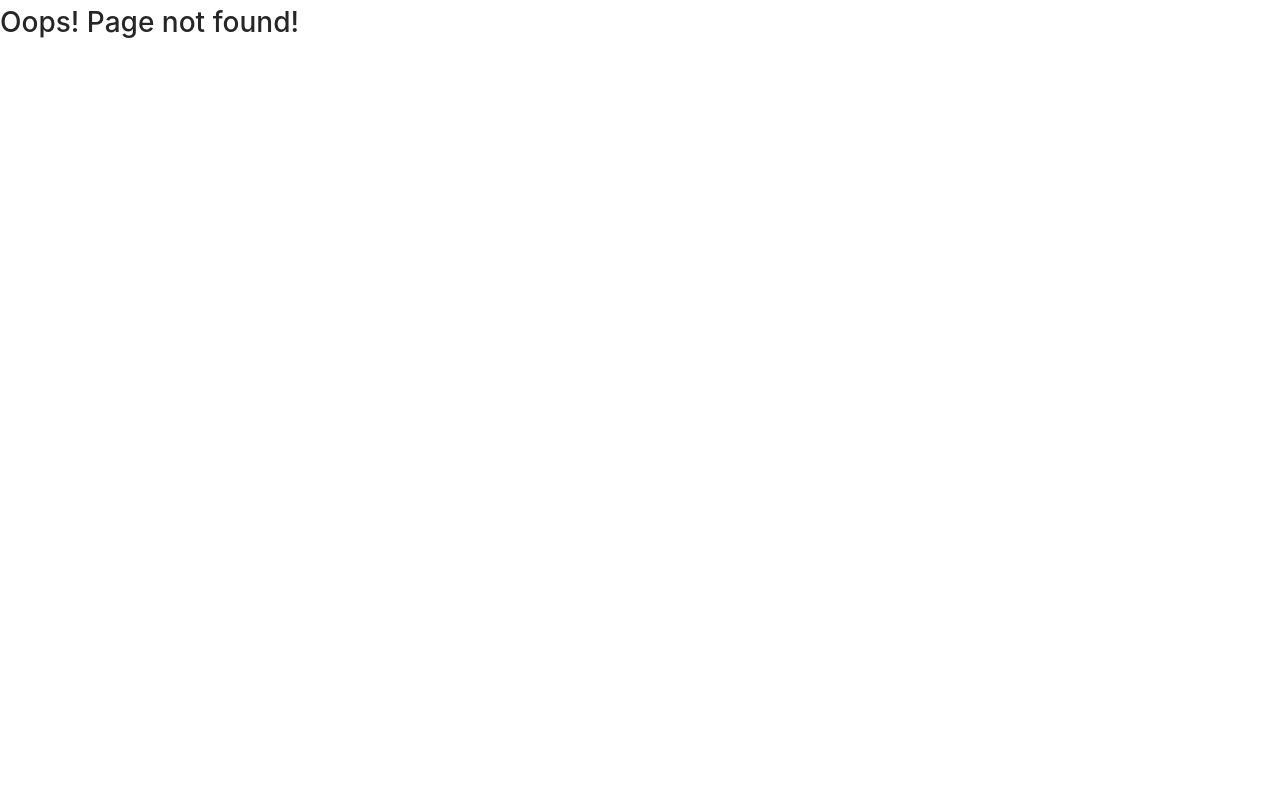
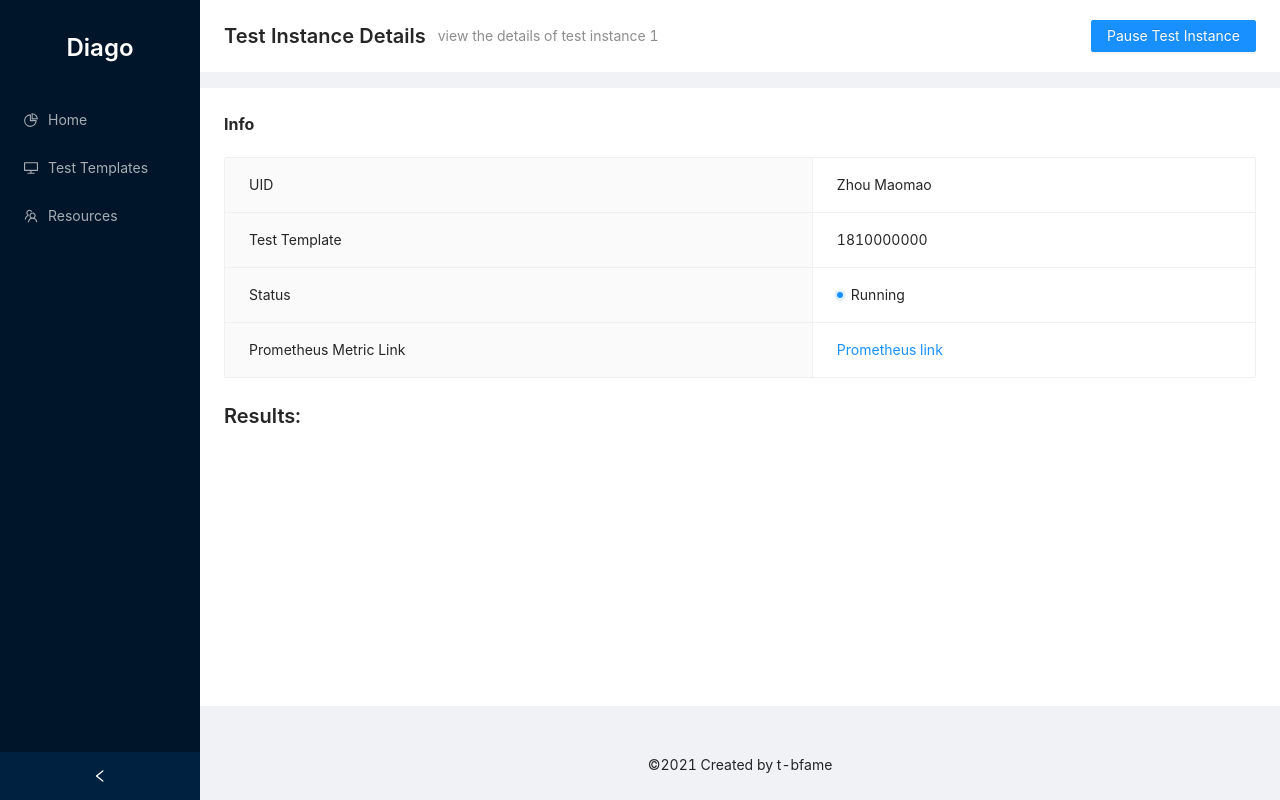
Before and after one commit to t-bfame/diago-ui, a React (Create React App) app: page /test-instance-details/1 in a window 1280 px wide. Before the commit this address had no page. Built offline with nearby package versions, Linux system fonts and the light colour scheme.

Commit message:
link to test instance details page

```diff
--- a/src/App.js
+++ b/src/App.js
@@ -4,7 +4,7 @@ import LandingPage from './LandingPage';
 import MainPage from './main/views';
 import CreateTestTemplatePage from './main/views/CreateTestTemplatePage';
 import TestTemplateDetailsPage from './test-template-details/views';
-import TestInstanceDetailPage from './test-instance-details/views';
+import TestInstanceDetailsPage from './test-instance-details/views';
 
 class App extends Component {
   render() {
@@ -15,7 +15,7 @@ class App extends Component {
           <Route exact path="/tests" component={MainPage} />
           <Route exact path="/create-test-template" component={CreateTestTemplatePage} />
           <Route path="/test-template-details/:id" component={TestTemplateDetailsPage} />
-          <Route exact path="/test-instance-details" component={TestInstanceDetailPage} />
+          <Route exact path="/test-instance-details/:id" component={TestInstanceDetailsPage} />
           <Route render={() => <h1>Oops! Page not found!</h1>} />
         </Switch>
       </BrowserRouter>
--- a/src/LandingPage.jsx
+++ b/src/LandingPage.jsx
@@ -72,7 +72,13 @@ const LandingPage = ({ history }) => {
             </Typography.Title>
             <Table
               columns={testInstanceCols}
-              dataSource={activeIds.map(id => testInstances.get(id))}
+              dataSource={activeIds.map(id => {
+                const instance = testInstances.get(id)
+                return {
+                  key: instance.ID,
+                  ...instance
+                };
+              })}
               // TODO: links to test instance details
             />
           </div>
@@ -82,12 +88,19 @@ const LandingPage = ({ history }) => {
             </Typography.Title>
             <Table
               columns={testInstanceCols}
-              dataSource={finishedIds.map(id => testInstances.get(id))}
+              dataSource={finishedIds.map(id => {
+                const instance = testInstances.get(id);
+                return {
+                  key: instance.ID,
+                  ...instance,
+                };
+              })}
               // TODO: links to test instance details
             />
           </div>
         </Space>
       }
+      currentPage="/"
     />
   )
 }
--- a/src/common/views/Page.js
+++ b/src/common/views/Page.js
@@ -1,19 +1,17 @@
 import React, { Component } from 'react';
 import PropTypes from 'prop-types';
+import { withRouter } from 'react-router-dom';
 import { Layout, Menu, Typography }  from 'antd';
 import {
   DesktopOutlined,
   PieChartOutlined,
-  FileOutlined,
   TeamOutlined,
-  UserOutlined,
 } from '@ant-design/icons';
 
 import '../styles/index.css';
 
 const { Header, Content, Footer, Sider } = Layout;
 const { Title } = Typography;
-const { SubMenu } = Menu;
 
 class Page extends Component {
   constructor(props) {
@@ -27,8 +25,13 @@ class Page extends Component {
     this.setState({collapsed});
   }
 
+  handleNavigation = e => {
+    const { history } = this.props;
+    history.push(e.key);
+  }
+
   render() {
-    const { CustomPageHeader, CustomPageContent } = this.props;
+    const { CustomPageHeader, CustomPageContent, currentPage } = this.props;
     const { collapsed } = this.state;
     const siteTitleText = collapsed ? 'D' : 'Diago';
 
@@ -46,24 +49,15 @@ class Page extends Component {
               {siteTitleText}
             </Title>
           </div>
-          <Menu theme="dark" defaultSelectedKeys={['1']} mode="inline">
-            <Menu.Item key="1" icon={<PieChartOutlined />}>
-              Option 1
+          <Menu theme="dark" defaultSelectedKeys={[currentPage]} mode="inline" onClick={this.handleNavigation}>
+            <Menu.Item key="/" icon={<PieChartOutlined />}>
+              Home
             </Menu.Item>
-            <Menu.Item key="2" icon={<DesktopOutlined />}>
-              Option 2
+            <Menu.Item key="/tests" icon={<DesktopOutlined />}>
+              Test Templates
             </Menu.Item>
-            <SubMenu key="sub1" icon={<UserOutlined />} title="User">
-              <Menu.Item key="3">Tom</Menu.Item>
-              <Menu.Item key="4">Bill</Menu.Item>
-              <Menu.Item key="5">Alex</Menu.Item>
-            </SubMenu>
-            <SubMenu key="sub2" icon={<TeamOutlined />} title="Team">
-              <Menu.Item key="6">Team 1</Menu.Item>
-              <Menu.Item key="8">Team 2</Menu.Item>
-            </SubMenu>
-            <Menu.Item key="9" icon={<FileOutlined />}>
-              Files
+            <Menu.Item key="/resources" icon={<TeamOutlined />} title="Team">
+              Resources
             </Menu.Item>
           </Menu>
         </Sider>
@@ -91,6 +85,8 @@ class Page extends Component {
 Page.propTypes = {
   CustomPageHeader: PropTypes.element.isRequired,
   CustomPageContent: PropTypes.element.isRequired,
+  history: PropTypes.object.isRequired,
+  currentPage: PropTypes.string,
 };
 
-export default Page;
+export default withRouter(Page);
--- a/src/main/views/CreateTestTemplatePage.js
+++ b/src/main/views/CreateTestTemplatePage.js
@@ -110,6 +110,7 @@ class CreateTestTemplatePage extends Component {
             </Form.Item>
           </Form>
         }
+        currentPage="/tests"
       />
     );
   }
--- a/src/main/views/index.js
+++ b/src/main/views/index.js
@@ -34,6 +34,7 @@ export default class MainPage extends Component {
             location={location}
           />
         }
+        currentPage="/tests"
       />
     );
   }
--- a/src/test-instance-details/views/index.js
+++ b/src/test-instance-details/views/index.js
@@ -7,16 +7,13 @@ import Page from '../../common/views/Page';
 
 const { Title, Link } = Typography;
 
-const TestInstanceDetailPage = connect((state, { match: { params: {id} } }) => ({
-
-}))(class TestInstanceDetailPage extends Component {
-
+const TestInstanceDetailsPage = connect((state, { match: { params: {id} } }) => ({
+  testInstances: state.model['test-instances'],
+}))(class TestInstanceDetailsPage extends Component {
     constructor(props) {
       super(props);
       this.state = {
-
       };
-
     }
 
     goToTestTemplateDeatilPage = () => {
@@ -29,27 +26,35 @@ const TestInstanceDetailPage = connect((state, { match: { params: {id} } }) => (
     }
 
     render() {
+      const { match, history, location, testInstances } = this.props;
+      const { id } = match.params;
 
-      const { match, history, location } = this.props;
-      const { id } = match.params;
+      console.log(testInstances);
+
+      const headerProps = {
+        className: "site-page-header",
+        title: "Test Instance Details",
+        subTitle: `view the details of test instance ${id}`,
+        extra: (
+          <Button key="1" type="primary" onClick={this.pauseButtonClicked}>
+            Pause Test Instance
+          </Button>
+        ),
+      };
+
+      const header = location.state
+      ? (
+        <PageHeader
+          {...headerProps}
+          onBack={() => window.history.back()}
+        />
+      ) : <PageHeader {...headerProps} backIcon={false} />
 
       return (
         <Page
-          CustomPageHeader={
-            <PageHeader
-              className="site-page-header"
-              backIcon={false}
-              title="Test Instance Details"
-              subTitle="manage everything related to a test instance!"
-              extra={
-                <Button key="1" type="primary" onClick={this.pauseButtonClicked}>
-                  Pause Test Instance
-                </Button>
-              }
-            />
-          }
+          CustomPageHeader={header}
           CustomPageContent={
-              <Space direction="vertical" size='middle' style={{ 'width': '100%' }}>
+            <Space direction="vertical" size='large' style={{ 'width': '100%' }}>
               <Descriptions title="Info" bordered column={1}>
                 <Descriptions.Item label="UID">Zhou Maomao</Descriptions.Item>
                 <Descriptions.Item label="Test Template">1810000000</Descriptions.Item>
@@ -74,10 +79,10 @@ const TestInstanceDetailPage = connect((state, { match: { params: {id} } }) => (
     }
   });
 
-TestInstanceDetailPage.propTypes = {
+TestInstanceDetailsPage.propTypes = {
   history: PropTypes.object.isRequired,
   location: PropTypes.object.isRequired,
   //match: PropTypes.object.isRequired,
 };
 
-export default TestInstanceDetailPage;
+export default TestInstanceDetailsPage;
--- a/src/test-template-details/views/index.js
+++ b/src/test-template-details/views/index.js
@@ -38,6 +38,11 @@ const testInstanceTableColumns = [
     title: 'Name',
     dataIndex: 'name',
     key: 'name',
+  },
+  {
+    title: 'Type',
+    dataIndex: 'type',
+    key: 'type',
   },
   {
     title: 'Creation Date',
@@ -157,6 +162,14 @@ const TestTemplateDetailsPage = connect((state, { match: { params: {id} } }) =>
     this.testScheduleModalFormRef.current.resetFields();
   }
 
+  handleRowClick = (e, record) => {
+    console.log(record);
+    const { history, location } = this.props;
+    if (record.status === "Done") {
+      history.push(`/test-instance-details/${record.id}`, {from: location.pathname});
+    }
+  }
+
   testScheduleModalFormRef = React.createRef();
 
   render() {
@@ -196,6 +209,7 @@ const TestTemplateDetailsPage = connect((state, { match: { params: {id} } }) =>
         key: instance.ID,
         id: instance.ID,
         name: instance.TestID,
+        type: instance.Type,
         created: moment.unix(instance.CreatedAt).format('YYYY-MM-DD'),
         status: instance.Status.charAt(0).toUpperCase() + instance.Status.slice(1),
       }));
@@ -230,6 +244,9 @@ const TestTemplateDetailsPage = connect((state, { match: { params: {id} } }) =>
                 <Table
                   columns={testInstanceTableColumns}
                   dataSource={testInstanceData}
+                  onRow={(record, rowIndex) => {
+                    return {onClick: e => this.handleRowClick(e, record)};
+                  }}
                 />
               </div>
               <div>
@@ -270,6 +287,7 @@ const TestTemplateDetailsPage = connect((state, { match: { params: {id} } }) =>
               </div>
             </Space>
           )}
+          currentPage="/tests"
         />
         <Modal
           title="Please confirm"
```
Lines whose indentation alone changed are shown as unchanged.
